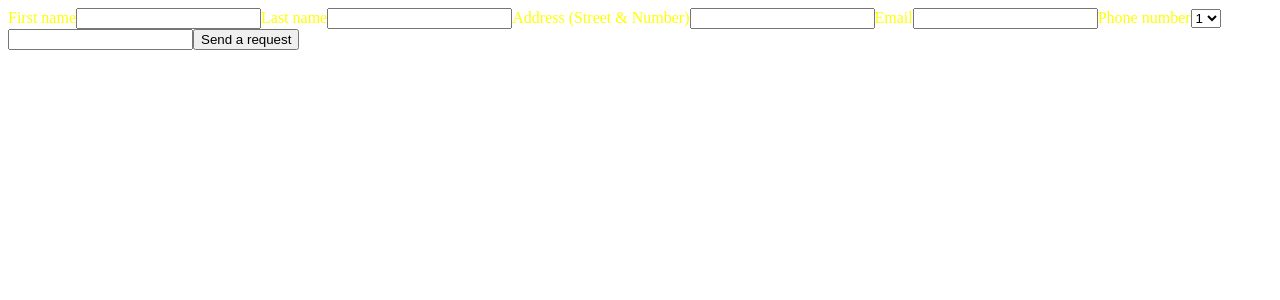
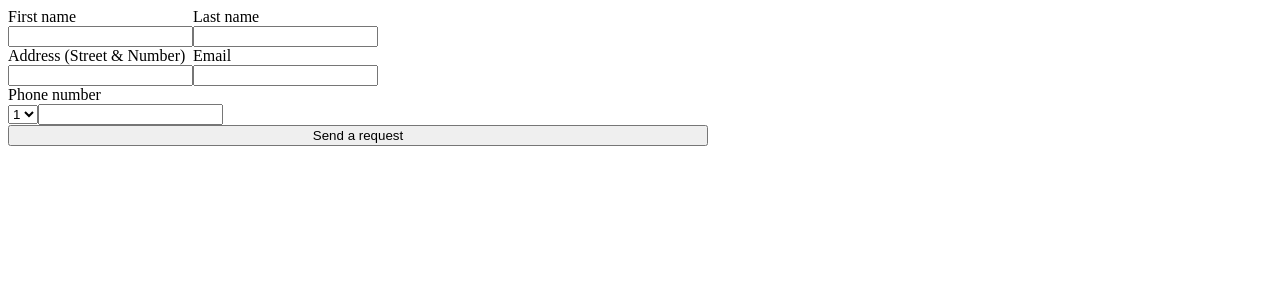
Before and after one commit to komakio/widgets, a Preact app: page / in a window 1280 px wide. Shown: the top 300 px of the page. Built offline with nearby package versions, Linux system fonts and the light colour scheme; the HTML template or start-up script is replaced by a standard one.

Commit message:
chore: wip

```diff
--- a/package.json
+++ b/package.json
@@ -58,8 +58,10 @@
     "html-webpack-plugin": "3.2.0",
     "http-server": "0.12.1",
     "jest": "25.1.0",
+    "node-sass": "4.14.1",
     "preact-compat": "3.19.0",
     "prettier": "2.0.5",
+    "sass-loader": "8.0.2",
     "style-loader": "1.2.1",
     "ts-loader": "6.2.1",
     "ts-node": "8.6.2",
--- a/src/components/form.tsx
+++ b/src/components/form.tsx
@@ -1,6 +1,6 @@
 import { Component, h } from 'preact';
 import { ProfileRequestCreation } from './models';
-import '../style.css';
+import './style.scss';
 
 interface RequestFormState {
   yo: string;
@@ -55,25 +55,36 @@ export default class RequestForm extends Component<
 
     return (
       <form onSubmit={null} action="javascript:onSubmit()">
+        <div class="row">
+          <div class="field">
             <label>First name</label>
             <input type="text"></input>
-
+          </div>
+          <div class="field">
             <label>Last name</label>
             <input type="text"></input>
-
+          </div>
+        </div>
+        <div class="row">
+          <div class="field">
             <label>Address (Street &#38; Number)</label>
             <input type="text"></input>
-
+          </div>
+          <div class="field">
             <label>Email</label>
             <input type="text"></input>
-
+          </div>
+        </div>
+        <div class="row">
+          <div class="field">
             <label>Phone number</label>
             <select>
               <option>1</option>
               <option>2</option>
             </select>
             <input type="text"></input>
-
+          </div>
+        </div>
         <button type="submit">Send a request</button>
       </form>
     );
--- /dev/null
+++ b/src/components/style.scss
@@ -0,0 +1,13 @@
+form {
+    display: flex;
+    flex-direction: column;
+    max-width: 700px;
+}
+
+.row {
+    display: flex;
+}
+
+.field label {
+    display: block;
+}
--- a/src/style.css
+++ /dev/null
@@ -1,3 +0,0 @@
-form {
-    color: yellow;
-}
--- a/webpack.config.ts
+++ b/webpack.config.ts
@@ -39,17 +39,8 @@ module.exports = (env: WebpackEnvironment, argv: { mode: string }) => {
     module: {
       rules: [
         {
-          test: /\.css$/i,
-          exclude: /node_modules/,
-          use: [
-            'style-loader',
-            {
-              loader: 'css-loader',
-              options: {
-                modules: true,
-              },
-            },
-          ],
+          test: /\.s[ac]ss$/i,
+          use: ['style-loader', 'css-loader', 'sass-loader'],
         },
         {
           test: /\.tsx?$/,
```
Also changed, not shown: 1 other file (tests, documents, lock files or other folders). Lines whose indentation alone changed are shown as unchanged.
